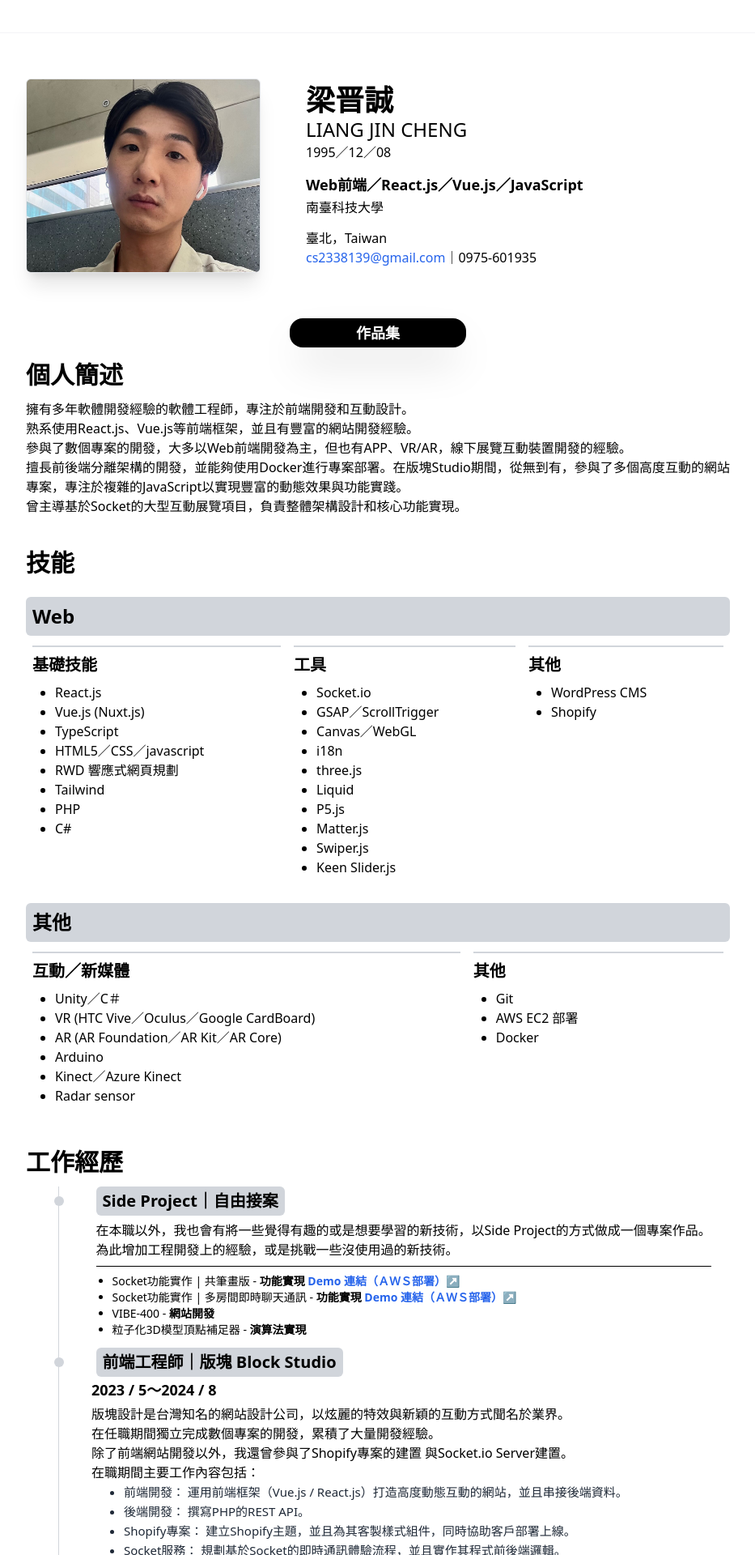
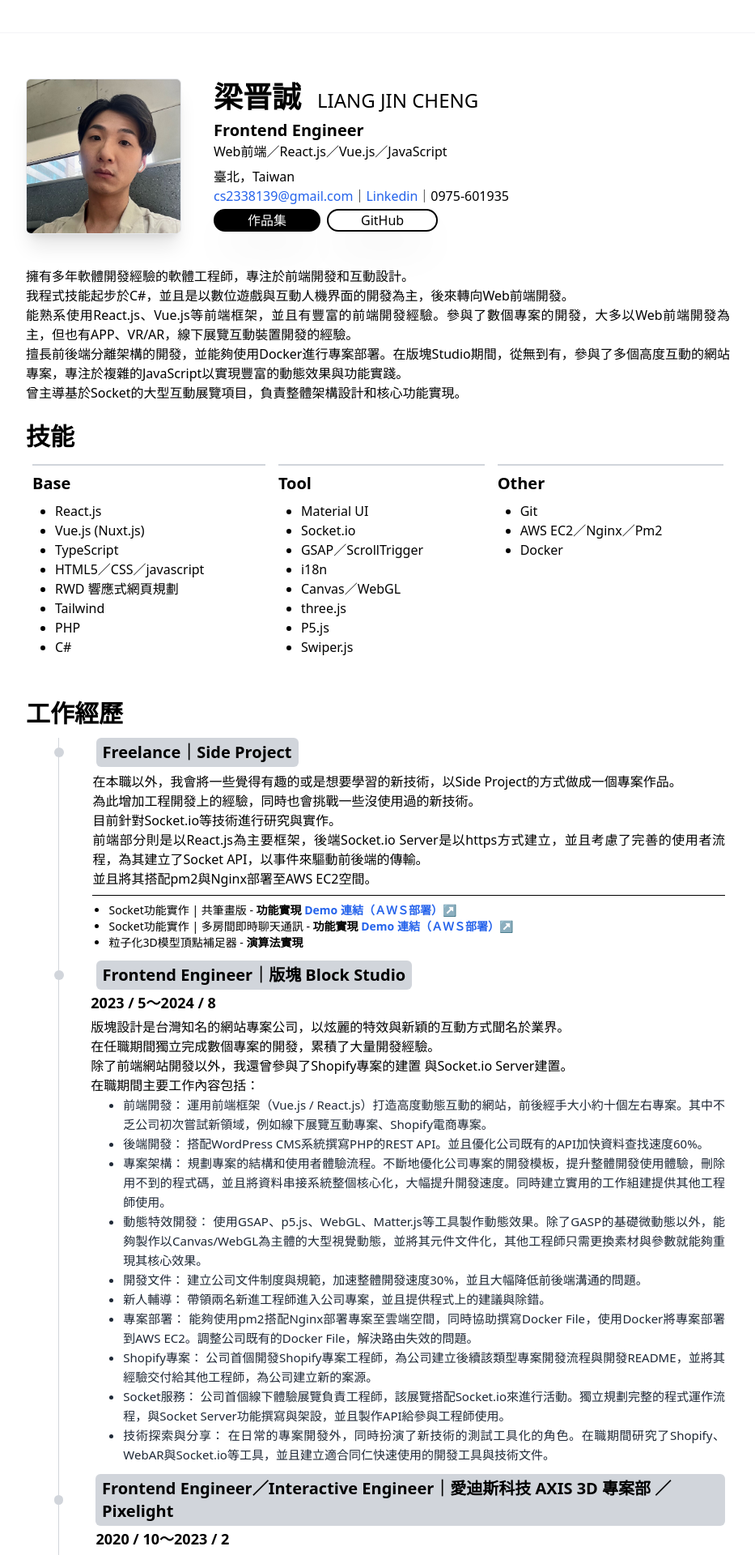
Before and after one commit to cs2338139/Resume, a Vue app: page / in a window 1280 px wide. Shown: the top 1920 px of the page at 81% size, without its empty margins (173-1106 px from the left). Built offline with nearby package versions, Linux system fonts and the light colour scheme.

Commit message:
feat: 內容更新

```diff
--- a/package.json
+++ b/package.json
@@ -15,9 +15,9 @@
   },
   "devDependencies": {
     "@vitejs/plugin-vue": "^4.0.0",
-    "autoprefixer": "^10.4.14",
-    "postcss": "^8.4.21",
-    "tailwindcss": "^3.2.7",
+    "autoprefixer": "^10.4.20",
+    "postcss": "^8.4.47",
+    "tailwindcss": "^3.4.13",
     "vite": "^4.1.0"
   }
 }
--- a/src/components/info.vue
+++ b/src/components/info.vue
@@ -16,31 +16,38 @@ const props = defineProps({
 </script>
 
 <template>
-  <div class="flex justify-between w-full h-60 text-justify sm:flex-col sm:h-auto sm:items-center">
-    <div class="overflow-hidden flex items-center shadow-xl justify-center rounded-md border w-1/3 h-full mr-14 sm:w-2/3 sm:mr-0 sm:mb-5">
+  <div class="flex justify-between w-full h-48 text-justify sm:flex-col sm:h-auto sm:items-center">
+    <div class="overflow-hidden flex items-center shadow-xl justify-center rounded-md border aspect-square h-full mr-10 sm:w-1/2 sm:mr-0 sm:mb-5">
       <img class="object-cover w-full h-full" :src="img" />
     </div>
     <div class="grow flex flex-col justify-around sm:items-center">
       <div class="flex flex-col sm:items-center">
-        <div class="font-bold text-4xl"><slot name="name" /></div>
-        <div class="text-2xl"><slot name="enName" /></div>
-        <div><slot name="birthday" /></div>
+        <div class="flex gap-5 items-end sm:flex-col sm:gap-0 sm:items-center">
+          <div class="font-semibold text-4xl">
+            <slot name="name" />
+          </div>
+          <div class="text-2xl sm:text-base">
+            <slot name="enName" />
+          </div>
+        </div>
+        <!-- <div><slot name="birthday" /></div> -->
       </div>
 
       <div class="flex flex-col sm:items-center">
-        <div class="text-lg font-bold mb-0.5"><slot name="skill" /></div>
-        <div><slot name="education" /></div>
+        <div class="text-xl font-semibold sm:text-2xl"><slot name="title" /></div>
+        <div><slot name="skill" /></div>
+        <!-- <div><slot name="education" /></div> -->
       </div>
 
       <div class="flex flex-col sm:items-center">
         <div><slot name="place" /></div>
         <div>
-          <a :href="'mailto:' + email" class="link"> <slot name="mail" /> </a>｜<slot name="phone" />
+          <a :href="'mailto:' + email" class="link"> <slot name="mail" /> </a>｜<a class="link" target="_blank" href="https://www.linkedin.com/in/jin-cheng-liang-320103206/">Linkedin</a>｜<slot name="phone" />
         </div>
-        <!-- <div> -->
-        <!-- <span class="font-bold">作品集：</span><a :href="portfolio" target="_blank" class="link"><slot name="portfolio" /></a> -->
-        <!-- <slot name="portfolio" /> -->
-        <!-- </div> -->
+
+        <div>
+          <slot name="portfolio" />
+        </div>
       </div>
     </div>
   </div>
--- a/src/components/popup.vue
+++ b/src/components/popup.vue
@@ -33,7 +33,7 @@ onMounted(() => {
   <div class="w-full flex flex-col justify-center items-center h-screen top-0 md:justify-start fixed">
     <div class="w-full h-full absolute top-0 bg-black/80" @click="changeUrlQuery()"></div>
     <div class="relative max-w-[1200px] flex justify-between w-full top-0 md:mt-5 sm:mt-2 pointer-events-none">
-      <button @click="changeUrlQuery('portfolio')" class="w-16 h-16 sm:w-12 sm:h-12 hover:scale-110 origin-center pointer-events-auto duration-300 transition-transform">
+      <button @click="changeUrlQuery('portfolio')" :class="{ invisible: _key.toLowerCase() === 'portfolio' }" class="w-16 h-16 sm:w-12 sm:h-12 hover:scale-110 origin-center pointer-events-auto duration-300 transition-transform">
         <svg xmlns="http://www.w3.org/2000/svg" viewBox="0 0 512 512" class="text-white">
           <path fill="none" stroke="currentColor" stroke-linecap="round" stroke-linejoin="round" stroke-width="48" d="M244 400L100 256l144-144M120 256h292" />
         </svg>
--- a/src/components/skill-category.vue
+++ b/src/components/skill-category.vue
@@ -3,8 +3,8 @@ const props = defineProps({});
 </script>
 
 <template>
-  <div class="w-full mt-5">
-    <div class="bg-gray-300 p-2 rounded-md text-2xl font-bold mb-1"><slot name="title" /></div>
+  <div class="w-full mt-1">
+    <!-- <div class="bg-gray-300 p-2 rounded-md text-2xl font-bold mb-1"><slot name="title" /></div> -->
     <div class="flex justify-between flex-wrap">
       <slot name="content" />
     </div>
--- a/src/style.css
+++ b/src/style.css
@@ -48,15 +48,20 @@ b {
   }
   .wrap {
     @apply max-w-[1080px] relative mx-auto py-10 px-6;
-    @apply xl:px-2 xl:py-5;
+    @apply xl:px-2 xl:py-5 md:px-0;
   }
 
   .wrapInner {
     @apply px-20 py-14;
-    @apply xl:px-10 xl:py-5 sm:px-3;
+    @apply xl:px-10 xl:py-5 md:px-6 sm:px-3;
   }
 
   .link {
     @apply text-blue-600 hover:underline hover:text-blue-900;
   }
 }
+
+
+@page{
+  margin: 1cm;
+}
--- a/src/views/Home.vue
+++ b/src/views/Home.vue
@@ -92,6 +92,11 @@ const baseUrl = computed(() => {
   return "";
 });
 
+const webUrl = computed(() => {
+  if (process.env.NODE_ENV === "development") return "http://localhost:5173";
+  return "https://www.jinchengliang.com";
+});
+
 const hasLinkItemStyle = computed(() => {
   return "hover:scale-105 transition duration-300 hover:text-white hover:bg-black cursor-pointer";
 });
@@ -106,33 +111,29 @@ provide("changeUrlQuery", changeUrlQuery);
       <info class="mb-10" email="cs2338139@gmail.com" portfolio="https://www.behance.net/JinChengLiang" :img="me">
         <template #name>梁晋誠</template>
         <template #enName>LIANG JIN CHENG</template>
-        <template #birthday>1995／12／08</template>
-        <!-- <template #skill>Web前端／Unity／VR／互動工程／遊戲開發</template> -->
+        <template #title>Frontend Engineer</template>
         <template #skill>Web前端／React.js／Vue.js／JavaScript</template>
         <!-- <template #education>南臺科技大學 多媒體與電腦娛樂科學系 / 遊戲工程</template> -->
-        <template #education>南臺科技大學</template>
         <template #place>臺北，Taiwan</template>
         <template #mail>cs2338139@gmail.com</template>
         <template #phone>0975-601935</template>
-        <!-- <template #portfolio>Behance 作品集 ↗</template> -->
+        <template #portfolio>
+          <div class="flex gap-2 mt-1">
+            <button @click="changeUrlQuery('portfolio')" class="border-2 border-black px-10 origin-center sm:w-full shadow-2xl rounded-2xl bg-black text-white hover:bg-white hover:text-black transition-all duration-300">作品集</button>
+            <a target="_blank" href="https://github.com/cs2338139" class="border-2 border-black px-10 origin-center sm:w-full shadow-2xl rounded-2xl hover:bg-black hover:text-white bg-white text-black transition-all duration-300">GitHub</a>
+          </div>
+        </template>
       </info>
 
-      <div class="w-full flex flex-col items-center justify-center py-4">
-        <button @click="changeUrlQuery('portfolio')" class="font-bold text-lg sm:text-base origin-center w-1/4 sm:w-full shadow-2xl sm:rounded-sm rounded-2xl hover:w-full bg-black text-white hover:rounded-sm py-1 transition-all duration-300" link="https://www.behance.net/JinChengLiang">
-          作品集
-        </button>
-      </div>
+      <!-- <div class="w-full flex flex-col items-center justify-center py-4"></div> -->
 
-      <introduction class="mb-10">
-        <template #title>個人簡述</template>
+      <introduction class="mb-6">
         <template #content>
           擁有多年軟體開發經驗的軟體工程師，專注於前端開發和互動設計。<br />
-          熟系使用React.js、Vue.js等前端框架，並且有豐富的網站開發經驗。<br />
-          參與了數個專案的開發，大多以Web前端開發為主，但也有APP、VR/AR，線下展覽互動裝置開發的經驗。<br />
+          我程式技能起步於C#，並且是以數位遊戲與互動人機界面的開發為主，後來轉向Web前端開發。<br />
+          能熟系使用React.js、Vue.js等前端框架，並且有豐富的前端開發經驗。參與了數個專案的開發，大多以Web前端開發為主，但也有APP、VR/AR，線下展覽互動裝置開發的經驗。<br />
           擅長前後端分離架構的開發，並能夠使用Docker進行專案部署。在版塊Studio期間，從無到有，參與了多個高度互動的網站專案，專注於複雜的JavaScript以實現豐富的動態效果與功能實踐。<br />
           曾主導基於Socket的大型互動展覽項目，負責整體架構設計和核心功能實現。<br />
-          <!-- 此外，也具有Shopify電商平台的開發經驗。<br /> -->
-          <!-- 隨著經驗的積累，正逐步向產品開發方向發展，致力於創造更具影響力的數位體驗。<br /> -->
         </template>
       </introduction>
 
@@ -140,10 +141,10 @@ provide("changeUrlQuery", changeUrlQuery);
         <template #title>技能</template>
         <template #content>
           <skillCategory>
-            <template #title> Web</template>
+            <!-- <template #title> Web</template> -->
             <template #content>
               <skillTable>
-                <template #title>基礎技能</template>
+                <template #title>Base</template>
                 <template #content>
                   <skillTableItem>React.js</skillTableItem>
                   <skillTableItem>Vue.js (Nuxt.js)</skillTableItem>
@@ -156,49 +157,23 @@ provide("changeUrlQuery", changeUrlQuery);
                 </template>
               </skillTable>
               <skillTable>
-                <template #title>工具</template>
+                <template #title>Tool</template>
                 <template #content>
+                  <skillTableItem>Material UI</skillTableItem>
                   <skillTableItem>Socket.io</skillTableItem>
                   <skillTableItem>GSAP／ScrollTrigger</skillTableItem>
+                  <skillTableItem>i18n</skillTableItem>
                   <skillTableItem>Canvas／WebGL</skillTableItem>
-                  <skillTableItem>i18n</skillTableItem>
                   <skillTableItem>three.js</skillTableItem>
-                  <skillTableItem>Liquid</skillTableItem>
                   <skillTableItem>P5.js</skillTableItem>
-                  <skillTableItem>Matter.js</skillTableItem>
                   <skillTableItem>Swiper.js</skillTableItem>
-                  <skillTableItem>Keen Slider.js</skillTableItem>
                 </template>
               </skillTable>
               <skillTable>
-                <template #title>其他</template>
-                <template #content>
-                  <skillTableItem>WordPress CMS</skillTableItem>
-                  <skillTableItem>Shopify</skillTableItem>
-                </template>
-              </skillTable>
-            </template>
-          </skillCategory>
-
-          <skillCategory>
-            <template #title>其他</template>
-            <template #content>
-              <skillTable>
-                <template #title>互動／新媒體</template>
-                <template #content>
-                  <skillTableItem>Unity／C＃</skillTableItem>
-                  <skillTableItem>VR (HTC Vive／Oculus／Google CardBoard)</skillTableItem>
-                  <skillTableItem>AR (AR Foundation／AR Kit／AR Core)</skillTableItem>
-                  <skillTableItem>Arduino</skillTableItem>
-                  <skillTableItem>Kinect／Azure Kinect</skillTableItem>
-                  <skillTableItem>Radar sensor</skillTableItem>
-                </template>
-              </skillTable>
-              <skillTable>
-                <template #title>其他</template>
+                <template #title>Other</template>
                 <template #content>
                   <skillTableItem>Git</skillTableItem>
-                  <skillTableItem>AWS EC2 部署</skillTableItem>
+                  <skillTableItem>AWS EC2／Nginx／Pm2 </skillTableItem>
                   <skillTableItem>Docker</skillTableItem>
                 </template>
               </skillTable>
@@ -211,47 +186,48 @@ provide("changeUrlQuery", changeUrlQuery);
         <template #title>工作經歷</template>
         <template #content>
           <timelineItem>
-            <template #position>Side Project</template>
-            <template #company>自由接案</template>
+            <template #position>Freelance</template>
+            <template #company>Side Project</template>
             <template #content>
               <div class="">
-                在本職以外，我也會有將一些覺得有趣的或是想要學習的新技術，以Side Project的方式做成一個專案作品。<br />
-
-                為此增加工程開發上的經驗，或是挑戰一些沒使用過的新技術。
+                在本職以外，我會將一些覺得有趣的或是想要學習的新技術，以Side Project的方式做成一個專案作品。<br />
+                為此增加工程開發上的經驗，同時也會挑戰一些沒使用過的新技術。<br />
+                目前針對Socket.io等技術進行研究與實作。<br />
+                前端部分則是以React.js為主要框架，後端Socket.io Server是以https方式建立，並且考慮了完善的使用者流程，為其建立了Socket API，以事件來驅動前後端的傳輸。<br />
+                並且將其搭配pm2與Nginx部署至AWS EC2空間。<br />
               </div>
               <div class="h-[1px] w-full bg-black my-2"></div>
               <ul class="list-disc text-sm pl-5">
                 <li @click="changeUrlQuery('socket-draw')" :class="hasLinkItemStyle">Socket功能實作 | 共筆畫版 - <b>功能實現</b> <a href="https://socket-draw.jinchengliang.com/" target="_blank" class="link font-bold">Demo 連結（ＡＷＳ部署）↗</a></li>
                 <li @click="changeUrlQuery('socket-chat')" :class="hasLinkItemStyle">Socket功能實作 | 多房間即時聊天通訊 - <b>功能實現</b> <a href="https://socket-chat.jinchengliang.com/" target="_blank" class="link font-bold">Demo 連結（ＡＷＳ部署）↗</a></li>
-                <li @click="changeUrlQuery('vibe-400')" :class="hasLinkItemStyle">VIBE-400 - <b>網站開發</b></li>
                 <li @click="changeUrlQuery('point_cloud_changer')" :class="hasLinkItemStyle">粒子化3D模型頂點補足器 - <b>演算法實現</b></li>
               </ul>
             </template>
           </timelineItem>
           <timelineItem>
-            <template #position>前端工程師</template>
+            <template #position>Frontend Engineer</template>
             <template #company>版塊 Block Studio</template>
             <template #time>2023 / 5～2024 / 8</template>
             <template #content>
               <div class="">
-                版塊設計是台灣知名的網站設計公司，以炫麗的特效與新穎的互動方式聞名於業界。<br />
+                版塊設計是台灣知名的網站專案公司，以炫麗的特效與新穎的互動方式聞名於業界。<br />
                 在任職期間獨立完成數個專案的開發，累積了大量開發經驗。<br />
                 除了前端網站開發以外，我還曾參與了Shopify專案的建置 與Socket.io Server建置。<br />
                 在職期間主要工作內容包括：<br />
                 <ul class="list-disc text-gray-800 text-[15px] pl-10">
-                  <li>前端開發： 運用前端框架（Vue.js / React.js）打造高度動態互動的網站，並且串接後端資料。</li>
-                  <li>後端開發： 撰寫PHP的REST API。</li>
-                  <li>Shopify專案： 建立Shopify主題，並且為其客製樣式組件，同時協助客戶部署上線。</li>
-                  <li>Socket服務： 規劃基於Socket的即時通訊體驗流程，並且實作其程式前後端邏輯。</li>
-                  <li>專案架構： 規劃專案的結構和使用者體驗流程。</li>
-                  <li>動態特效開發： 使用GSAP、p5.js、WebGL、Matter.js等工具製作動態效果。</li>
-                  <li>開發文件： 撰寫詳細的開發和技術文件。</li>
-                  <li>新人輔導： 協助和指導新進的開發人員，帶領他們進入公司專案，並且提供程式上的建議與除錯。</li>
-                  <li>專案部署： 協助撰寫Docker File，使用Docker將專案部署到AWS EC2。</li>
-                  <li>技術探索與分享： 在工程部門裡面，我的職位不只於專案開發，同時也扮演了新技術的測試工具化的角色。我在職期間研究了Shopify、WebAR與Socket.io等工具，並且建立適合同仁快速使用的開發工具與技術文件。</li>
+                  <li>前端開發： 運用前端框架（Vue.js / React.js）打造高度動態互動的網站，前後經手大小約十個左右專案。其中不乏公司初次嘗試新領域，例如線下展覽互動專案、Shopify電商專案。</li>
+                  <li>後端開發： 搭配WordPress CMS系統撰寫PHP的REST API。並且優化公司既有的API加快資料查找速度60%。</li>
+                  <li>專案架構： 規劃專案的結構和使用者體驗流程。不斷地優化公司專案的開發模板，提升整體開發使用體驗，刪除用不到的程式碼，並且將資料串接系統整個核心化，大幅提升開發速度。同時建立實用的工作組建提供其他工程師使用。</li>
+                  <li>動態特效開發： 使用GSAP、p5.js、WebGL、Matter.js等工具製作動態效果。除了GASP的基礎微動態以外，能夠製作以Canvas/WebGL為主體的大型視覺動態，並將其元件文件化，其他工程師只需更換素材與參數就能夠重現其核心效果。</li>
+                  <li>開發文件： 建立公司文件制度與規範，加速整體開發速度30%，並且大幅降低前後端溝通的問題。</li>
+                  <li>新人輔導： 帶領兩名新進工程師進入公司專案，並且提供程式上的建議與除錯。</li>
+                  <li>專案部署： 能夠使用pm2搭配Nginx部署專案至雲端空間，同時協助撰寫Docker File，使用Docker將專案部署到AWS EC2。調整公司既有的Docker File，解決路由失效的問題。</li>
+                  <li>Shopify專案： 公司首個開發Shopify專案工程師，為公司建立後續該類型專案開發流程與開發README，並將其經驗交付給其他工程師，為公司建立新的案源。</li>
+                  <li>Socket服務： 公司首個線下體驗展覽負責工程師，該展覽搭配Socket.io來進行活動。獨立規劃完整的程式運作流程，與Socket Server功能撰寫與架設，並且製作API給參與工程師使用。</li>
+                  <li>技術探索與分享： 在日常的專案開發外，同時扮演了新技術的測試工具化的角色。在職期間研究了Shopify、WebAR與Socket.io等工具，並且建立適合同仁快速使用的開發工具與技術文件。</li>
                 </ul>
               </div>
-              <div class="h-[1px] w-full bg-black my-2"></div>
+              <!-- <div class="h-[1px] w-full bg-black my-2"></div>
               <ul class="list-disc text-sm pl-5">
                 <li @click="changeUrlQuery('cmp-inspiration')" :class="hasLinkItemStyle">2024 勤美術館 官方網站 - <b>網站開發 ＆ 後台建置 Api開發</b></li>
                 <li @click="changeUrlQuery('sasugas')" :class="hasLinkItemStyle">2024 流石五金官方網站 官方網站 - <b>網站開發</b></li>
@@ -267,12 +243,12 @@ provide("changeUrlQuery", changeUrlQuery);
                 <li @click="changeUrlQuery('desider71')" :class="hasLinkItemStyle">2023 Shopify 商店 Desidere 7.1 - <b>前端主題開發</b> <a href="https://tinyurl.com/4h5fhvuj" target="_blank" class="link font-bold">網站連結↗</a></li>
                 <li @click="changeUrlQuery('block_studio')" :class="hasLinkItemStyle">2023 板塊設計 官方網站 - <b>Socket Client & Sever、動態開發</b> <a href="https://tinyurl.com/ym8mc56k" target="_blank" class="link font-bold">網站連結↗</a></li>
                 <li @click="changeUrlQuery('kkbox')" :class="hasLinkItemStyle">2023 KKBOX風雲榜 線上互動遊戲 - <b>網站開發</b></li>
-              </ul>
+              </ul> -->
             </template>
           </timelineItem>
           <timelineItem>
-            <template #position>前端工程師／互動工程師</template>
-            <template #company>愛迪斯科技 專案部 ／Pixelight</template>
+            <template #position>Frontend Engineer／Interactive Engineer</template>
+            <template #company>愛迪斯科技 AXIS 3D 專案部 ／Pixelight</template>
             <template #time>2020 / 10～2023 / 2</template>
             <template #content>
               <div class="">
@@ -289,7 +265,7 @@ provide("changeUrlQuery", changeUrlQuery);
                   <li>硬體專案研發測試</li>
                 </ul>
               </div>
-              <div class="h-[1px] w-full bg-black my-2"></div>
+              <!-- <div class="h-[1px] w-full bg-black my-2"></div>
               <ul class="list-disc text-sm pl-5">
                 <li>2022 國立臺灣文學館 文學館古蹟AR導覽</li>
                 <li @click="changeUrlQuery('ws_new')" :class="hasLinkItemStyle">2022 國立臺灣文學館 數位遊戲開發暨藏品3D掃描建模計畫 網站 （新版）</li>
@@ -303,7 +279,7 @@ provide("changeUrlQuery", changeUrlQuery);
                 <li>2021 桃園安麗空間 E-Spring 互動投影展示裝置</li>
                 <li @click="changeUrlQuery('ws_island')" :class="hasLinkItemStyle">2020 國立臺灣文學館 夢獸之島 多平台VR遊戲</li>
                 <li @click="changeUrlQuery('little_son')" :class="hasLinkItemStyle">2020 小兒子AR大冒險 互動AR遊戲APP</li>
-              </ul>
+              </ul> -->
             </template>
           </timelineItem>
           <timelineItem>
@@ -354,6 +330,32 @@ provide("changeUrlQuery", changeUrlQuery);
           </timelineItem>
         </template>
       </timeline>
+
+      <div class="bg-gray-300 my-14 h-[1px] w-full mx-auto" />
+      <timeline class="mb-10">
+        <template #title>學歷</template>
+        <template #content>
+          <timelineItem>
+            <template #position>學士</template>
+            <template #company>南臺科技大學 多媒體與電腦娛樂科學系 / 遊戲工程</template>
+            <template #time>2014 / 9～2018 / 6</template>
+            <template #content>
+              <div class="">
+                在系上期間主修遊戲工程開發，使用Unity搭配C#開發過多個小型遊戲專案，在累積程式開分經驗的同時，也累積了不少 團隊合作的技能。 <br />
+                畢業專題入圍了國內多個多媒體遊戲 獎項：<br />
+                <div class="grid grid-cols-2">
+                  <li>放視大賞</li>
+                  <li>金點新秀</li>
+                  <li>Ａ＋創意季</li>
+                  <li>青春設計節</li>
+                  <li>互動科技與遊戲設計類「金獎」</li>
+                </div>
+              </div>
+            </template>
+          </timelineItem>
+        </template>
+      </timeline>
+
       <div class="bg-gray-300 my-14 h-[1.5px] w-3/4 mx-auto" />
       <buttonPortfolio @open="changeUrlQuery('portfolio')" class="mb-5 sm:mb-10" link="https://www.behance.net/JinChengLiang"> 作品集</buttonPortfolio>
     </div>
```
Also changed, not shown: 1 other file (tests, documents, lock files or other folders).
